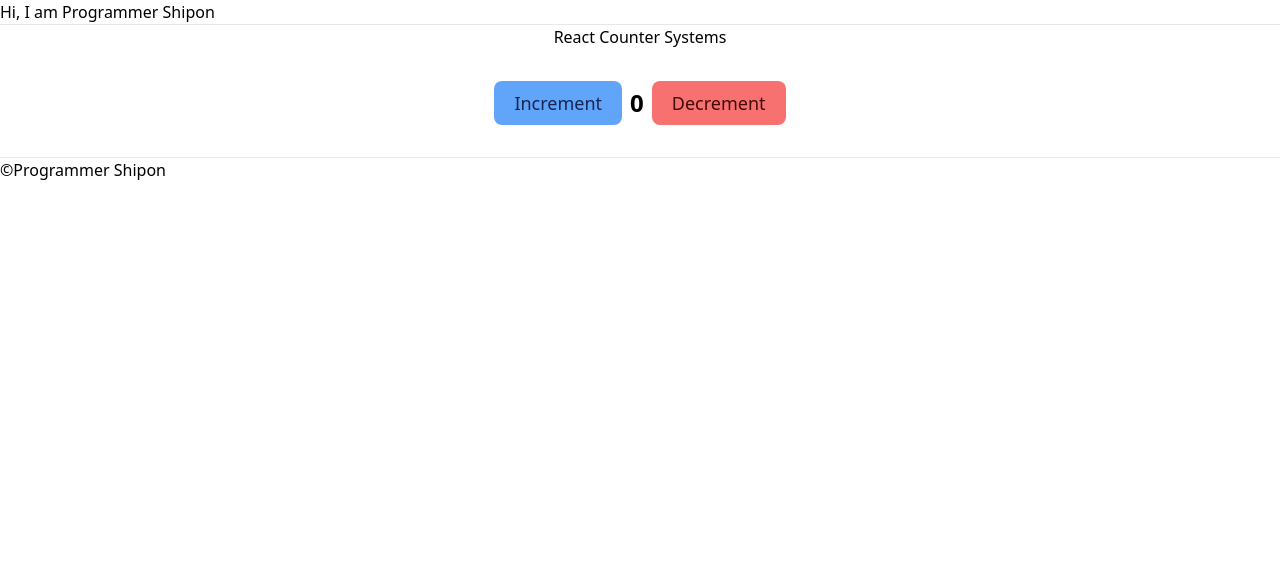
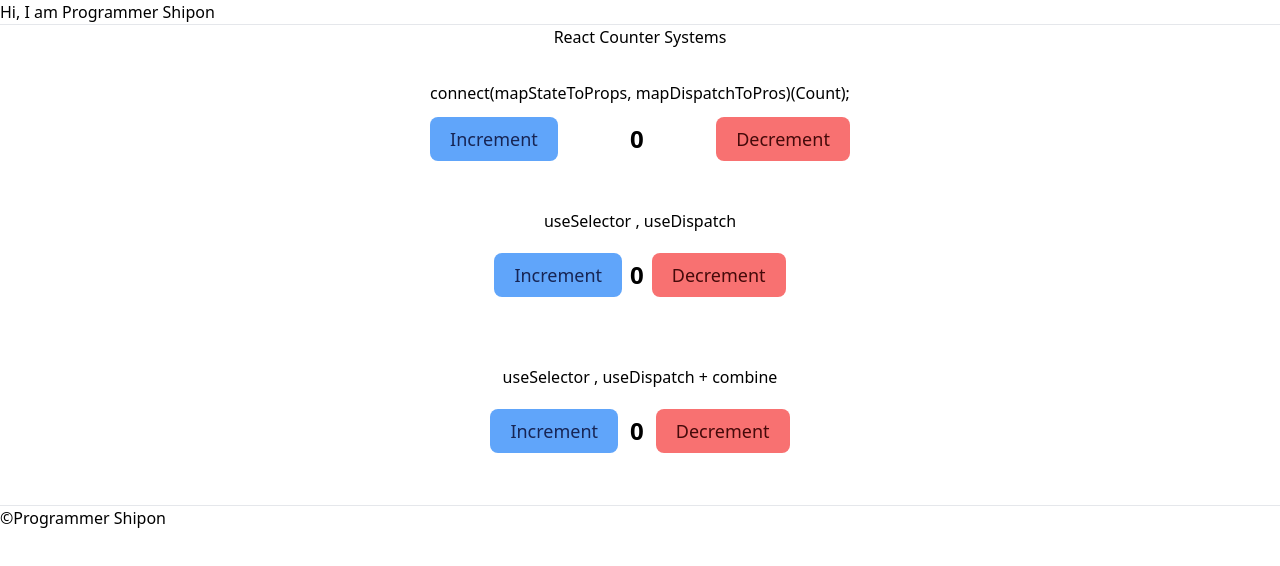
Before and after one commit to ProgrammerShipon/Practice-Redux, a React (Vite) app: page /counter in a window 1280 px wide. Shown: the top 566 px of the page. Built offline with nearby package versions, Linux system fonts and the light colour scheme.

Commit message:
redux setup, mapstatetoprops, mapdispatchtopros , redux combine

```diff
--- a/src/Components/Counter/Count.jsx
+++ b/src/Components/Counter/Count.jsx
@@ -1,9 +1,14 @@
 import { connect } from "react-redux";
-import { decrement, increment } from "../../Redux/Counter/Action";
+import { decrementT, incrementT } from "../../Redux/ToPropsCounter/ActionTP";
 
 const Count = ({ count, increment, decrement }) => {
   return (
-    <div className="flex items-center justify-between mx-5 max-w-xs my-5">
+    <div className=" mx-5 max-w-max my-5">
+      <p className="mb-3  text-center">
+        {" "}
+        {`connect(mapStateToProps, mapDispatchToPros)(Count);`}{" "}
+      </p>
+      <div className="flex items-center justify-between">
         <button
           onClick={increment}
           className="text-lg py-2 px-5 rounded-lg text-blue-950 bg-blue-400"
@@ -20,19 +25,20 @@ const Count = ({ count, increment, decrement }) => {
           Decrement
         </button>
       </div>
+    </div>
   );
 };
 
 const mapStateToProps = (state) => {
   return {
-    count: state.value,
+    count: state.ToPropsCounter.value,
   };
 };
 
 const mapDispatchToPros = (dispatch) => {
   return {
-    increment: (value) => dispatch(increment(value)),
-    decrement: (value) => dispatch(decrement(value)),
+    increment: (value) => dispatch(incrementT(value)),
+    decrement: (value) => dispatch(decrementT(value)),
   };
 };
 
--- /dev/null
+++ b/src/Components/Counter/DynamicCount.jsx
@@ -0,0 +1,42 @@
+import { useDispatch, useSelector } from "react-redux";
+import { decrementD, incrementD } from "../../Redux/DynamicCounter/ActionD";
+
+const DynamicCount = () => {
+  const count = useSelector((state) => state.dynamicCounterReducer.value);
+  const dispatch = useDispatch();
+
+  const incrementHandle = (value) => {
+    dispatch(incrementD(value));
+  };
+
+  const decrementHandle = (value) => {
+    dispatch(decrementD(value));
+  };
+
+  return (
+    <div className="mx-auto max-w-max my-5">
+      <p className="mb-3 text-center">
+        {`useSelector , useDispatch + combine`}
+      </p>
+      <div className="flex items-center justify-between mx-5 max-w-xs my-5">
+        <button
+          onClick={() => incrementHandle(5)}
+          className="text-lg py-2 px-5 rounded-lg text-blue-950 bg-blue-400"
+        >
+          Increment
+        </button>
+
+        <strong className="text-2xl px-3"> {count} </strong>
+
+        <button
+          onClick={() => decrementHandle(4)}
+          className="text-lg py-2 px-5 rounded-lg text-red-950 bg-red-400"
+        >
+          Decrement
+        </button>
+      </div>
+    </div>
+  );
+};
+
+export default DynamicCount;
--- /dev/null
+++ b/src/Components/Counter/HooksCount.jsx
@@ -0,0 +1,40 @@
+import { useDispatch, useSelector } from "react-redux";
+import { decrement, increment } from "../../Redux/Counter/Action";
+
+const HooksCount = () => {
+  const count = useSelector((state) => state.counterReducer.value);
+  const dispatch = useDispatch();
+
+  const incrementHandle = () => {
+    dispatch(increment());
+  };
+
+  const decrementHandle = () => {
+    dispatch(decrement());
+  };
+
+  return (
+    <div className=" mx-auto max-w-max my-5">
+      <p className="mb-3 text-center"> {`useSelector , useDispatch`} </p>
+      <div className="flex items-center justify-between mx-5 max-w-xs my-5">
+        <button
+          onClick={incrementHandle}
+          className="text-lg py-2 px-5 rounded-lg text-blue-950 bg-blue-400"
+        >
+          Increment
+        </button>
+
+        <strong className="text-2xl px-2"> {count} </strong>
+
+        <button
+          onClick={decrementHandle}
+          className="text-lg py-2 px-5 rounded-lg text-red-950 bg-red-400"
+        >
+          Decrement
+        </button>
+      </div>
+    </div>
+  );
+};
+
+export default HooksCount;
--- a/src/Pages/Counter/Counter.jsx
+++ b/src/Pages/Counter/Counter.jsx
@@ -1,6 +1,6 @@
-import { connect } from "react-redux";
 import Count from "../../Components/Counter/Count";
-import { decrement, increment } from "../../Redux/Counter/Action";
+import DynamicCount from "../../Components/Counter/DynamicCount";
+import HooksCount from "../../Components/Counter/HooksCount";
 
 const Counter = () => {
   return (
@@ -10,6 +10,8 @@ const Counter = () => {
         {/* counter component */}
         <div className="py-2 my-1 flex flex-col gap-2">
           <Count />
+          <HooksCount />
+          <DynamicCount />
         </div>
       </div>
     </section>
--- /dev/null
+++ b/src/Redux/DynamicCounter/ActionD.js
@@ -0,0 +1,15 @@
+import { DDecrement, DIncrement } from "./ActionTypesDy";
+
+export const incrementD = (value) => {
+  return {
+    type: DIncrement,
+    payload: value,
+  };
+};
+
+export const decrementD = (value) => {
+  return {
+    type: DDecrement,
+    payload: value,
+  };
+};
--- /dev/null
+++ b/src/Redux/DynamicCounter/ActionTypesDy.js
@@ -0,0 +1,2 @@
+export const DIncrement = "dynamicCounter/increment";
+export const DDecrement = "dynamicCounter/decrement";
--- /dev/null
+++ b/src/Redux/DynamicCounter/DynamicCounterReducer.js
@@ -0,0 +1,26 @@
+import { DDecrement, DIncrement } from "./ActionTypesDy";
+
+const initializeState = {
+  value: 0,
+};
+
+const dynamicCounterReducer = (state = initializeState, actions) => {
+  switch (actions.type) {
+    case DIncrement:
+      return {
+        ...state,
+        value: state.value + actions.payload,
+      };
+
+    case DDecrement:
+      return {
+        ...state,
+        value: state.value - actions.payload,
+      };
+
+    default:
+      return state;
+  }
+};
+
+export default dynamicCounterReducer;
--- a/src/Redux/Store.js
+++ b/src/Redux/Store.js
@@ -1,6 +1,6 @@
 import { createStore } from "redux";
-import counterReducer from "./Counter/CounterReducer";
+import rootReducer from "./rootReducer";
 
-const store = createStore(counterReducer);
+const store = createStore(rootReducer);
 
 export default store;
--- /dev/null
+++ b/src/Redux/ToPropsCounter/ActionTP.js
@@ -0,0 +1,13 @@
+import { DecrementTP, IncrementTP } from "./ActionsType";
+
+export const incrementT = () => {
+  return {
+    type: IncrementTP,
+  };
+};
+
+export const decrementT = () => {
+  return {
+    type: DecrementTP,
+  };
+};
--- /dev/null
+++ b/src/Redux/ToPropsCounter/ActionsType.js
@@ -0,0 +1,2 @@
+export const IncrementTP = "ToPropsCounter/increment";
+export const DecrementTP = "ToPropsCounter/decrement";
--- /dev/null
+++ b/src/Redux/ToPropsCounter/ToPropsCounterReducer.js
@@ -0,0 +1,25 @@
+import { DecrementTP, IncrementTP } from "./ActionsType";
+
+const initializeState = {
+  value: 0,
+};
+
+const ToPropsCounterReducer = (state = initializeState, actions) => {
+  switch (actions.type) {
+    case IncrementTP:
+      return {
+        ...state,
+        value: state.value + 1,
+      };
+    case DecrementTP:
+      return {
+        ...state,
+        value: state.value - 1,
+      };
+
+    default:
+      return state;
+  }
+};
+
+export default ToPropsCounterReducer;
--- /dev/null
+++ b/src/Redux/rootReducer.js
@@ -0,0 +1,12 @@
+import { combineReducers } from "redux";
+import counterReducer from "./Counter/CounterReducer";
+import dynamicCounterReducer from "./DynamicCounter/DynamicCounterReducer";
+import ToPropsCounterReducer from "./ToPropsCounter/ToPropsCounterReducer";
+
+const rootReducer = combineReducers({
+  ToPropsCounter: ToPropsCounterReducer,
+  counterReducer: counterReducer,
+  dynamicCounterReducer: dynamicCounterReducer,
+});
+
+export default rootReducer;
```
Lines whose indentation alone changed are shown as unchanged.
